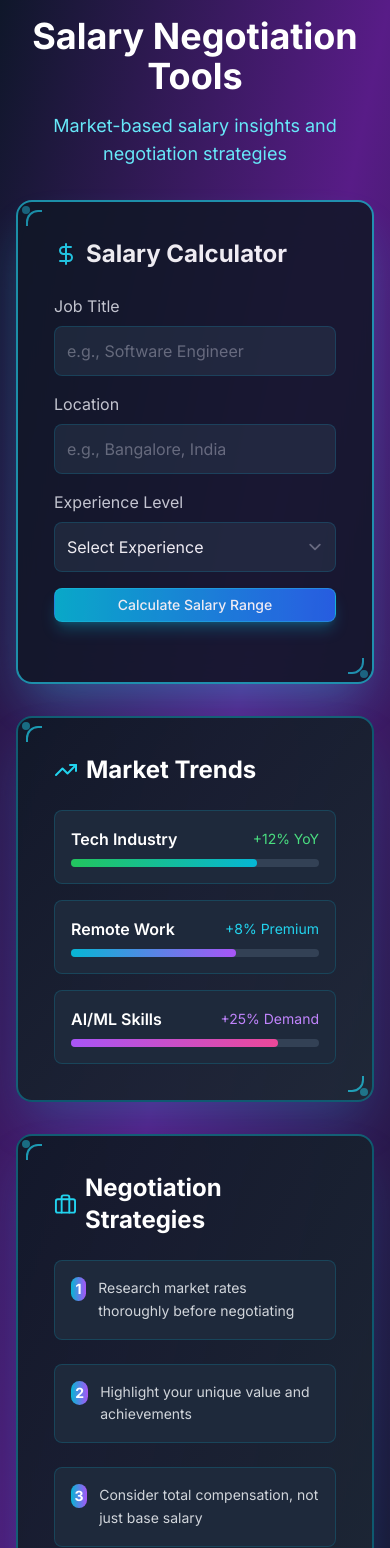
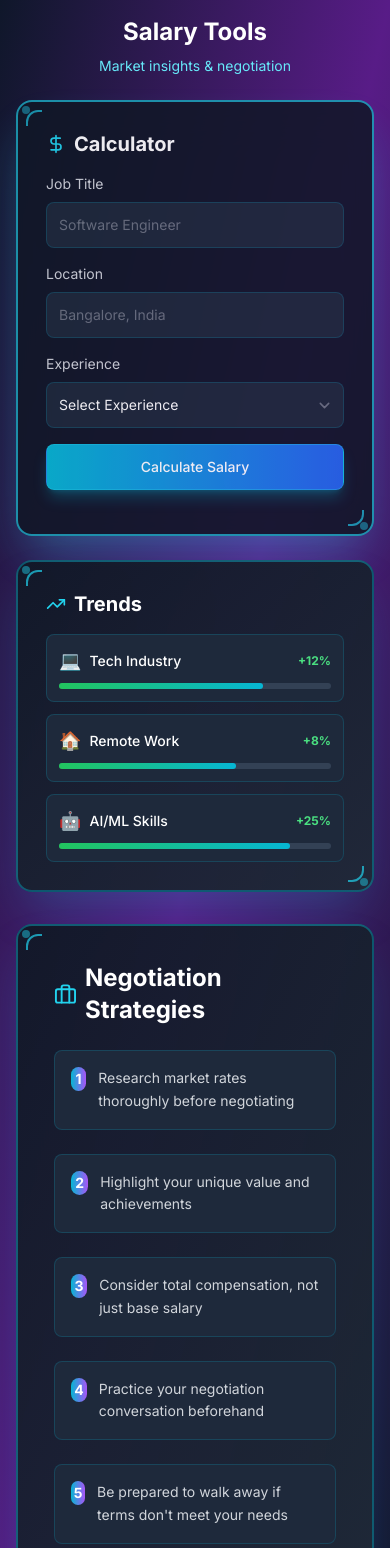
Before and after one commit to codgamerofficial/ATS-FRB, a Next.js app: page /salary-tools in a window 390 px wide. Shown: the top 1548 px of the page. Built offline with nearby package versions, Linux system fonts and the light colour scheme.

Commit message:
feat: Mobile-first optimization - touch-friendly UI, responsive layouts, mobile navigation

```diff
--- a/app/salary-tools/page.tsx
+++ b/app/salary-tools/page.tsx
@@ -34,75 +34,75 @@ export default function SalaryToolsPage() {
   ];
 
   return (
-    <div className="min-h-screen bg-gradient-to-br from-slate-900 via-purple-900 to-slate-900 p-4">
-      <div className="max-w-6xl mx-auto">
-        <div className="text-center mb-8">
-          <h1 className="text-4xl font-bold text-white mb-4">Salary Negotiation Tools</h1>
-          <p className="text-cyan-300 text-lg">Market-based salary insights and negotiation strategies</p>
+    <div className="min-h-screen bg-gradient-to-br from-slate-900 via-purple-900 to-slate-900">
+      <div className="max-w-6xl mx-auto p-4 pb-24">
+        <div className="text-center mb-6">
+          <h1 className="text-2xl sm:text-4xl font-bold text-white mb-2 sm:mb-4">Salary Tools</h1>
+          <p className="text-cyan-300 text-sm sm:text-lg">Market insights & negotiation</p>
         </div>
 
-        <div className="grid lg:grid-cols-2 gap-8">
+        <div className="space-y-6">
           {/* Salary Calculator */}
-          <SciFiCard variant="glow" className="p-6">
-            <h2 className="text-2xl font-bold text-white mb-6 flex items-center gap-2">
-              <DollarSign className="w-6 h-6 text-cyan-400" />
-              Salary Calculator
+          <SciFiCard variant="glow" className="p-4 sm:p-6">
+            <h2 className="text-xl sm:text-2xl font-bold text-white mb-4 sm:mb-6 flex items-center gap-2">
+              <DollarSign className="w-5 h-5 sm:w-6 sm:h-6 text-cyan-400" />
+              Calculator
             </h2>
 
-            <div className="space-y-4 mb-6">
+            <div className="space-y-4 mb-4 sm:mb-6">
               <div>
-                <label className="block text-gray-300 mb-2">Job Title</label>
+                <label className="block text-gray-300 mb-2 text-sm">Job Title</label>
                 <input
                   type="text"
                   value={jobTitle}
                   onChange={(e) => setJobTitle(e.target.value)}
-                  className="w-full p-3 bg-slate-800 border border-cyan-500/20 rounded-lg text-white"
-                  placeholder="e.g., Software Engineer"
+                  className="w-full p-3 bg-slate-800 border border-cyan-500/20 rounded-lg text-white text-sm"
+                  placeholder="Software Engineer"
                 />
               </div>
 
               <div>
-                <label className="block text-gray-300 mb-2">Location</label>
+                <label className="block text-gray-300 mb-2 text-sm">Location</label>
                 <input
                   type="text"
                   value={location}
                   onChange={(e) => setLocation(e.target.value)}
-                  className="w-full p-3 bg-slate-800 border border-cyan-500/20 rounded-lg text-white"
-                  placeholder="e.g., Bangalore, India"
+                  className="w-full p-3 bg-slate-800 border border-cyan-500/20 rounded-lg text-white text-sm"
+                  placeholder="Bangalore, India"
                 />
               </div>
 
               <div>
-                <label className="block text-gray-300 mb-2">Experience Level</label>
+                <label className="block text-gray-300 mb-2 text-sm">Experience</label>
                 <select
                   value={experience}
                   onChange={(e) => setExperience(e.target.value)}
-                  className="w-full p-3 bg-slate-800 border border-cyan-500/20 rounded-lg text-white"
+                  className="w-full p-3 bg-slate-800 border border-cyan-500/20 rounded-lg text-white text-sm"
                 >
                   <option value="">Select Experience</option>
-                  <option value="entry">Entry Level (0-2 years)</option>
-                  <option value="mid">Mid Level (3-5 years)</option>
-                  <option value="senior">Senior Level (6-10 years)</option>
-                  <option value="lead">Lead/Principal (10+ years)</option>
+                  <option value="entry">Entry (0-2 years)</option>
+                  <option value="mid">Mid (3-5 years)</option>
+                  <option value="senior">Senior (6-10 years)</option>
+                  <option value="lead">Lead (10+ years)</option>
                 </select>
               </div>
 
-              <Button onClick={calculateSalary} className="w-full">
-                Calculate Salary Range
+              <Button onClick={calculateSalary} className="w-full py-3 text-lg font-bold">
+                Calculate Salary
               </Button>
             </div>
 
             {salaryData && (
               <div className="bg-slate-800 rounded-lg p-4 border border-cyan-500/20">
-                <h3 className="text-white font-semibold mb-3">Salary Insights</h3>
-                <div className="grid grid-cols-2 gap-4 text-sm">
-                  <div>
-                    <span className="text-gray-400">Median Salary</span>
-                    <p className="text-cyan-400 font-semibold">₹{salaryData.median.toLocaleString()}</p>
+                <h3 className="text-white font-semibold mb-3 text-center">💰 Results</h3>
+                <div className="space-y-3">
+                  <div className="text-center">
+                    <div className="text-gray-400 text-xs mb-1">Median Salary</div>
+                    <div className="text-cyan-400 font-bold text-xl">₹{salaryData.median.toLocaleString()}</div>
                   </div>
-                  <div>
-                    <span className="text-gray-400">Range</span>
-                    <p className="text-white">₹{Math.floor(salaryData.range.min).toLocaleString()} - ₹{Math.floor(salaryData.range.max).toLocaleString()}</p>
+                  <div className="text-center">
+                    <div className="text-gray-400 text-xs mb-1">Salary Range</div>
+                    <div className="text-white text-sm">₹{Math.floor(salaryData.range.min).toLocaleString()} - ₹{Math.floor(salaryData.range.max).toLocaleString()}</div>
                   </div>
                 </div>
               </div>
@@ -110,42 +110,34 @@ export default function SalaryToolsPage() {
           </SciFiCard>
 
           {/* Market Trends */}
-          <SciFiCard className="p-6">
-            <h2 className="text-2xl font-bold text-white mb-6 flex items-center gap-2">
-              <TrendingUp className="w-6 h-6 text-cyan-400" />
-              Market Trends
+          <SciFiCard className="p-4 sm:p-6">
+            <h2 className="text-xl sm:text-2xl font-bold text-white mb-4 sm:mb-6 flex items-center gap-2">
+              <TrendingUp className="w-5 h-5 sm:w-6 sm:h-6 text-cyan-400" />
+              Trends
             </h2>
 
-            <div className="space-y-4">
-              <div className="bg-slate-800 rounded-lg p-4 border border-cyan-500/20">
-                <div className="flex justify-between items-center mb-2">
-                  <span className="text-white font-semibold">Tech Industry</span>
-                  <span className="text-green-400 text-sm">+12% YoY</span>
+            <div className="space-y-3">
+              {[
+                { name: 'Tech Industry', growth: '+12%', icon: '💻', progress: 75 },
+                { name: 'Remote Work', growth: '+8%', icon: '🏠', progress: 65 },
+                { name: 'AI/ML Skills', growth: '+25%', icon: '🤖', progress: 85 }
+              ].map((trend, index) => (
+                <div key={index} className="bg-slate-800 rounded-lg p-3 border border-cyan-500/20">
+                  <div className="flex items-center justify-between mb-2">
+                    <div className="flex items-center gap-2">
+                      <span className="text-lg">{trend.icon}</span>
+                      <span className="text-white font-medium text-sm">{trend.name}</span>
+                    </div>
+                    <span className="text-green-400 text-xs font-bold">{trend.growth}</span>
+                  </div>
+                  <div className="w-full bg-slate-700 rounded-full h-1.5">
+                    <div
+                      className="bg-gradient-to-r from-green-500 to-cyan-500 h-1.5 rounded-full transition-all duration-500"
+                      style={{ width: `${trend.progress}%` }}
+                    />
+                  </div>
                 </div>
-                <div className="w-full bg-slate-700 rounded-full h-2">
-                  <div className="bg-gradient-to-r from-green-500 to-cyan-500 h-2 rounded-full w-3/4" />
-                </div>
-              </div>
-
-              <div className="bg-slate-800 rounded-lg p-4 border border-cyan-500/20">
-                <div className="flex justify-between items-center mb-2">
-                  <span className="text-white font-semibold">Remote Work</span>
-                  <span className="text-cyan-400 text-sm">+8% Premium</span>
-                </div>
-                <div className="w-full bg-slate-700 rounded-full h-2">
-                  <div className="bg-gradient-to-r from-cyan-500 to-purple-500 h-2 rounded-full w-2/3" />
-                </div>
-              </div>
-
-              <div className="bg-slate-800 rounded-lg p-4 border border-cyan-500/20">
-                <div className="flex justify-between items-center mb-2">
-                  <span className="text-white font-semibold">AI/ML Skills</span>
-                  <span className="text-purple-400 text-sm">+25% Demand</span>
-                </div>
-                <div className="w-full bg-slate-700 rounded-full h-2">
-                  <div className="bg-gradient-to-r from-purple-500 to-pink-500 h-2 rounded-full w-5/6" />
-                </div>
-              </div>
+              ))}
             </div>
           </SciFiCard>
         </div>
--- /dev/null
+++ b/components/mobile/MobileLayout.tsx
@@ -0,0 +1,68 @@
+'use client';
+
+import { ReactNode } from 'react';
+import { ArrowLeft, Menu, Home } from 'lucide-react';
+import Link from 'next/link';
+import Button from '@/components/ui/Button';
+
+interface MobileLayoutProps {
+  children: ReactNode;
+  title: string;
+  showBack?: boolean;
+  backHref?: string;
+}
+
+export default function MobileLayout({ children, title, showBack = true, backHref = '/' }: MobileLayoutProps) {
+  return (
+    <div className="min-h-screen bg-gradient-to-br from-slate-900 via-purple-900 to-slate-900">
+      {/* Mobile Header */}
+      <div className="sticky top-0 z-50 bg-black/80 backdrop-blur-md border-b border-cyan-500/30 px-4 py-3">
+        <div className="flex items-center justify-between">
+          <div className="flex items-center gap-3">
+            {showBack && (
+              <Link href={backHref}>
+                <Button size="sm" variant="outline" className="p-2">
+                  <ArrowLeft className="w-4 h-4" />
+                </Button>
+              </Link>
+            )}
+            <h1 className="text-lg font-bold text-white truncate">{title}</h1>
+          </div>
+
+          <Link href="/">
+            <Button size="sm" className="p-2">
+              <Home className="w-4 h-4" />
+            </Button>
+          </Link>
+        </div>
+      </div>
+
+      {/* Content */}
+      <div className="p-4">
+        {children}
+      </div>
+
+      {/* Mobile Bottom Navigation */}
+      <div className="fixed bottom-0 left-0 right-0 bg-black/90 backdrop-blur-md border-t border-cyan-500/30 px-2 py-2 z-50">
+        <div className="grid grid-cols-4 gap-1">
+          {[
+            { href: '/builder', icon: '🔧', label: 'Build' },
+            { href: '/templates', icon: '📋', label: 'Templates' },
+            { href: '/ats-analyzer', icon: '🎯', label: 'ATS' },
+            { href: '/portfolio', icon: '💼', label: 'Portfolio' }
+          ].map((item, index) => (
+            <Link key={index} href={item.href}>
+              <div className="flex flex-col items-center p-2 rounded-lg hover:bg-cyan-500/10 transition-colors">
+                <span className="text-lg mb-1">{item.icon}</span>
+                <span className="text-xs text-cyan-300 font-medium">{item.label}</span>
+              </div>
+            </Link>
+          ))}
+        </div>
+      </div>
+
+      {/* Bottom padding for fixed navigation */}
+      <div className="h-20"></div>
+    </div>
+  );
+}
```
Also changed, not shown: app/interview-prep/page.tsx (+42 -45 lines), app/page.tsx (+24 -25 lines), app/video-resume/page.tsx (+50 -22 lines).
